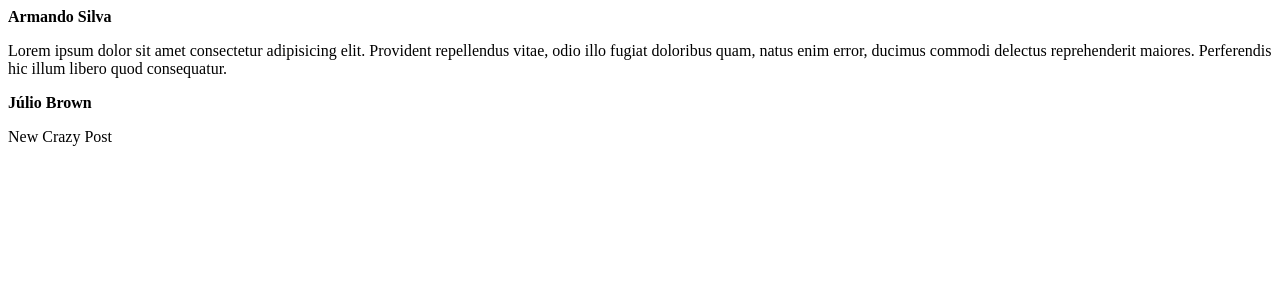
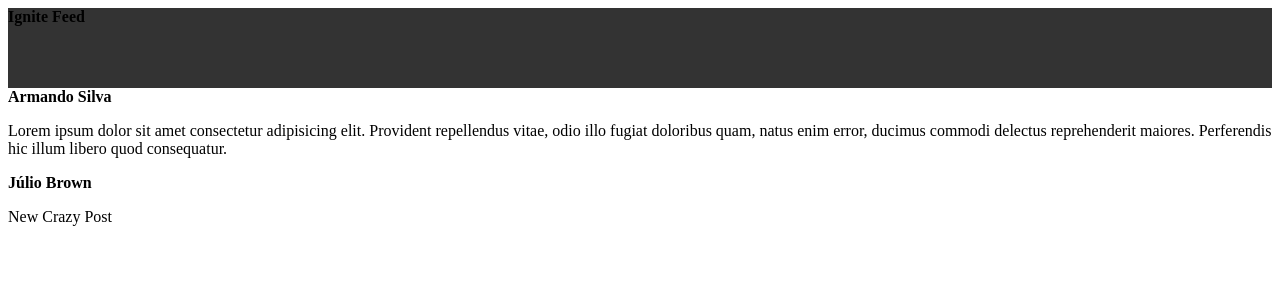
Before and after one commit to silvaarmando/reactjs_fundamentals, a React (Vite) app: page / in a window 1280 px wide. Shown: the top 300 px of the page. Built offline with nearby package versions, Linux system fonts and the light colour scheme.

Commit message:
CSS Modules

```diff
--- a/src/App.jsx
+++ b/src/App.jsx
@@ -1,3 +1,4 @@
+import { Header } from "./components/Header"
 import {
   Post
 } from "./Post"
@@ -5,6 +6,7 @@
 export function App() {
   return (
       <>
+        <Header />
         <Post
           author="Armando Silva"
           content="Lorem ipsum dolor sit amet consectetur adipisicing elit. Provident repellendus vitae, odio illo fugiat doloribus quam, natus enim error, ducimus commodi delectus reprehenderit maiores. Perferendis hic illum libero quod consequatur."
--- /dev/null
+++ b/src/components/Header.jsx
@@ -0,0 +1,13 @@
+import styles from './Header.module.css'
+
+export function Header() {
+  return (
+    <header
+      className={styles.header}
+    >
+      <strong>
+        Ignite Feed
+      </strong>
+    </header>
+  )
+}
--- /dev/null
+++ b/src/components/Header.module.css
@@ -0,0 +1,4 @@
+header {
+  background: #333;
+  height: 80px;
+}
```
Also changed, not shown: src/global.css (added).
